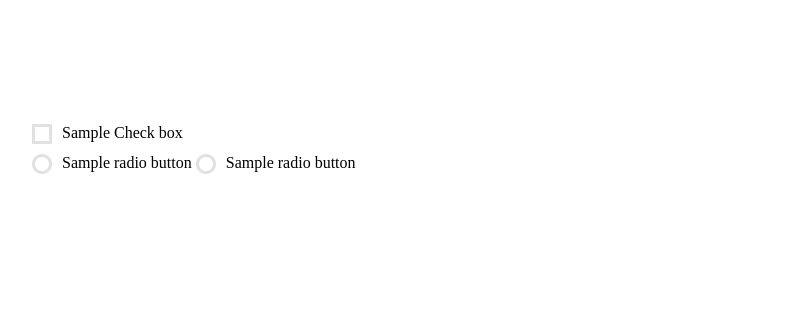
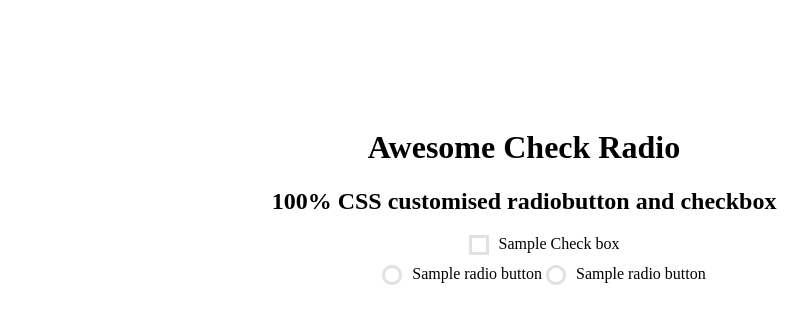
Before and after one commit to lpradhap/Awesome-Checkbox-and-radio-button, a plain HTML site: page index.html in a window 1280 px wide. Shown: the whole page, without its empty margins (116-923 px from the left). Drawn offline with nearby package versions, Linux system fonts and the light colour scheme.

Commit message:
formatting index page

```diff
--- a/index.html
+++ b/index.html
@@ -1,11 +1,13 @@
 <!DOCTYPE html>
 <html>
 <head>
-    <title></title>
+    <title>Pradhap | Awesome Check Radio</title>
     <link href="css/style.css" type="text/css" rel="stylesheet" />
   <script src="http://code.jquery.com/jquery-1.11.1.min.js"></script>
 </head>
-<body>
+<body style="text-align: center">
+<h1>Awesome Check Radio</h1>
+<h2>100% CSS customised radiobutton and checkbox</h2>
 <ul>
     <li>
         <label for="text-checkbox">
```
